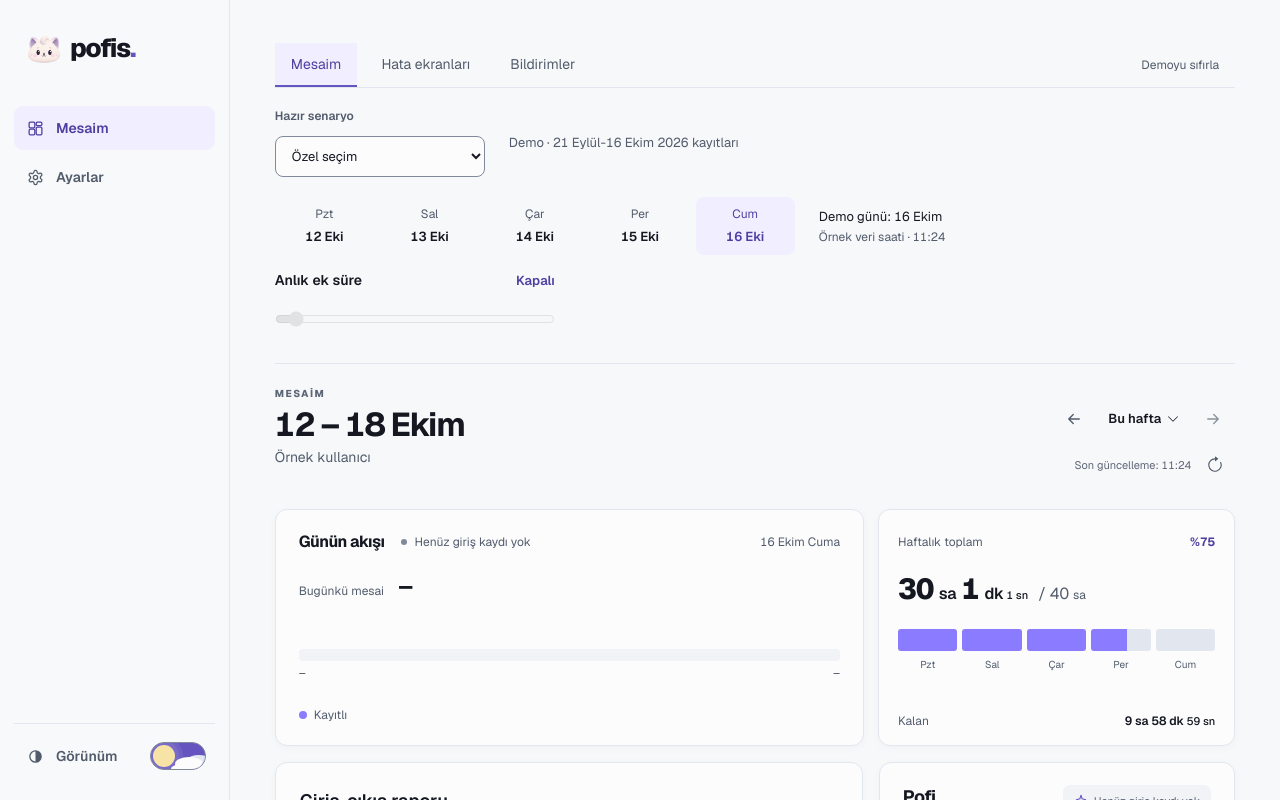
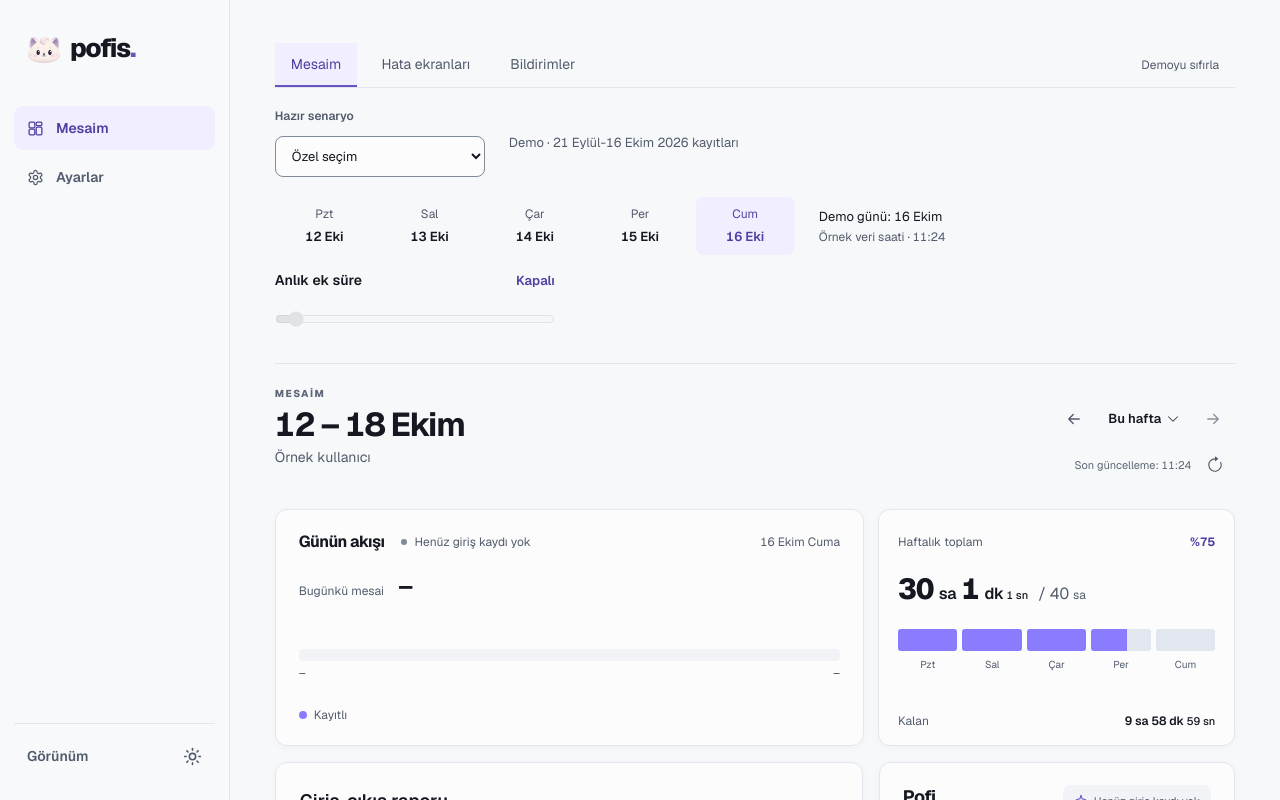
Before and after one commit to mertcreates/Pofis, a Next.js app: page /demo in a window 1280 px wide. Shown: the top 800 px of the page. Built offline with nearby package versions, Linux system fonts and the light colour scheme.

Commit message:
Replace the animated theme switch with a compact sun/moon icon button
Use action-specific accessible labels and tooltips to clarify which appearance the button will switch to.

```diff
--- a/src/app/pofis.css
+++ b/src/app/pofis.css
@@ -543,124 +543,29 @@ body {
   padding: 10px 0 0;
   border-top: 1px solid var(--line);
 }
-/*! Theme switch adapted from RiccardoRapelli's jolly-chicken-91 on Uiverse.
- * Copyright 2026 RiccardoRapelli (Riccardo Rapelli), MIT. See /LICENSE.theme-switch.txt. */
 .theme-switch {
-  --switch-night: 0;
-  --switch-orbit: 0px;
-  display: flex;
+  display: inline-flex;
   align-items: center;
   justify-content: center;
-  width: 64px;
+  width: 44px;
   min-height: 44px;
-  padding: 0 4px;
+  padding: 0;
   border: 0;
-  border-radius: 9px;
   background: transparent;
   color: var(--secondary);
   flex-shrink: 0;
 }
-.header-actions .theme-switch {
+.theme-switch:focus-visible {
+  outline: 2px solid var(--accent);
+  outline-offset: 3px;
+}
+.theme-switch-labeled {
   width: 100%;
   justify-content: space-between;
   gap: 12px;
-  padding: 0 9px 0 13px;
-}
-.theme-switch-label {
-  display: flex;
-  align-items: center;
-  gap: 12px;
+  padding: 0 13px;
   font-size: 14px;
   font-weight: 550;
-}
-.theme-switch-label svg {
-  width: 17px;
-  height: 17px;
-  flex-shrink: 0;
-}
-.theme-switch:hover:not(:disabled),
-.theme-switch:focus:not(:disabled) {
-  background: transparent;
-  color: var(--secondary);
-}
-.theme-switch-scene {
-  position: relative;
-  width: 56px;
-  height: 28px;
-  flex-shrink: 0;
-  overflow: hidden;
-  border: 1px solid var(--control);
-  border-radius: 28px;
-  background: light-dark(var(--accent), var(--surface-subtle));
-  transition: background-color 220ms ease;
-}
-.theme-switch:focus-visible {
-  box-shadow: inset 0 0 0 2px var(--accent);
-}
-.theme-switch-orb {
-  position: absolute;
-  width: 22px;
-  height: 22px;
-  left: 2px;
-  top: 2px;
-  border-radius: 50%;
-  background: light-dark(#f7e3a6, var(--ink));
-  box-shadow: 0 0 0 4px rgb(255 255 255 / 7%),
-    0 0 0 8px rgb(255 255 255 / 7%);
-  transform: translateX(var(--switch-orbit)) rotate(calc(var(--switch-night) * 20deg));
-  transition: transform 260ms ease, background-color 220ms ease;
-}
-.theme-switch-crater {
-  position: absolute;
-  border-radius: 50%;
-  background: var(--muted);
-  opacity: var(--switch-night);
-  transition: opacity 200ms ease;
-}
-.theme-switch-crater:nth-child(1) { width: 5px; height: 5px; left: 10px; top: 3px; }
-.theme-switch-crater:nth-child(2) { width: 8px; height: 8px; left: 2px; top: 9px; }
-.theme-switch-crater:nth-child(3) { width: 3px; height: 3px; left: 15px; top: 16px; }
-.theme-switch-clouds {
-  position: absolute;
-  left: 22px;
-  top: 12px;
-  width: 28px;
-  height: 14px;
-  border-radius: 50%;
-  background: var(--paper);
-  box-shadow: 10px -5px 0 -3px var(--line), -6px 5px 0 -2px var(--paper);
-  opacity: calc(1 - var(--switch-night));
-  transition: opacity 200ms ease;
-}
-.theme-switch-stars {
-  position: absolute;
-  left: 3px;
-  top: 1px;
-  width: 24px;
-  height: 24px;
-  fill: var(--accent-text);
-  opacity: var(--switch-night);
-  transform: translateY(calc((1 - var(--switch-night)) * -30px));
-  transition: opacity 200ms ease, transform 260ms ease;
-}
-:root[data-theme='dark'] .theme-switch {
-  --switch-night: 1;
-  --switch-orbit: 28px;
-}
-@media (prefers-color-scheme: dark) {
-  :root:not([data-theme='light']) .theme-switch {
-    --switch-night: 1;
-    --switch-orbit: 28px;
-  }
-}
-@media (prefers-reduced-motion: reduce) {
-  .theme-switch-scene,
-  .theme-switch-orb,
-  .theme-switch-crater,
-  .theme-switch-clouds,
-  .theme-switch-stars {
-    transition: none;
-  }
 }
 .header-actions .text-button {
   min-height: 44px;
@@ -1350,8 +1255,10 @@ body {
   color: var(--secondary);
 }
 .sidebar-nav button:hover:not(:disabled),
+.header-actions .theme-switch-labeled:hover:not(:disabled),
 .header-actions .text-button:hover:not(:disabled),
 .sidebar-nav button:focus-visible,
+.header-actions .theme-switch-labeled:focus-visible,
 .header-actions .text-button:focus-visible {
   background: var(--surface-subtle);
   color: var(--ink);
@@ -1692,10 +1599,6 @@ body {
   display: flex;
   align-items: center;
 }
-.app-shell-public .header-actions .theme-switch {
-  width: 64px;
-  padding: 0 4px;
-}
 .app-shell-public .app-content {
   flex: 1;
   max-width: calc(var(--public-content-width) + 2 * var(--public-page-gutter));
--- a/src/components/shell/theme-switch.js
+++ b/src/components/shell/theme-switch.js
@@ -1,46 +1,21 @@
 "use client";
+import { Moon, Sun } from "lucide-react";
 import { ui } from "@/lib/ui-text.js";
 export default function ThemeSwitch({ label, theme, ready, onToggle }) {
   const dark = theme === "dark";
+  const CurrentIcon = dark ? Moon : Sun;
+  const action = dark ? ui.theme.switchToLight : ui.theme.switchToDark;
   return (
     <button
-      className="theme-switch"
+      className={label ? "theme-switch theme-switch-labeled" : "theme-switch"}
       type="button"
-      role="switch"
-      aria-checked={dark}
-      aria-label={ui.theme.label}
+      aria-label={action}
+      title={action}
       onClick={onToggle}
       disabled={!ready}
     >
-      {label && (
-        <span className="theme-switch-label">
-          <svg
-            viewBox="0 0 24 24"
-            fill="none"
-            stroke="currentColor"
-            strokeWidth="1.8"
-            aria-hidden="true"
-          >
-            <circle cx="12" cy="12" r="8" />
-            <path d="M12 4a8 8 0 0 1 0 16Z" fill="currentColor" stroke="none" />
-          </svg>
-          {label}
-        </span>
-      )}
-      <span className="theme-switch-scene" aria-hidden="true">
-        <svg className="theme-switch-stars" viewBox="0 0 28 28">
-          <path d="M7 2Q7 7 12 7Q7 7 7 12Q7 7 2 7Q7 7 7 2Z" />
-          <path d="M21 1Q21 5 25 5Q21 5 21 9Q21 5 17 5Q21 5 21 1Z" />
-          <path d="M13 15Q13 20 18 20Q13 20 13 25Q13 20 8 20Q13 20 13 15Z" />
-          <circle cx="3" cy="18" r="1" />
-        </svg>
-        <span className="theme-switch-orb">
-          <span className="theme-switch-crater" />
-          <span className="theme-switch-crater" />
-          <span className="theme-switch-crater" />
-          <span className="theme-switch-clouds" />
-        </span>
-      </span>
+      {label && <span>{label}</span>}
+      <CurrentIcon size={19} aria-hidden="true" />
     </button>
   );
 }
```
Also changed, not shown: src/lib/ui-text.js, 1 other file (tests, documents, lock files or other folders).
